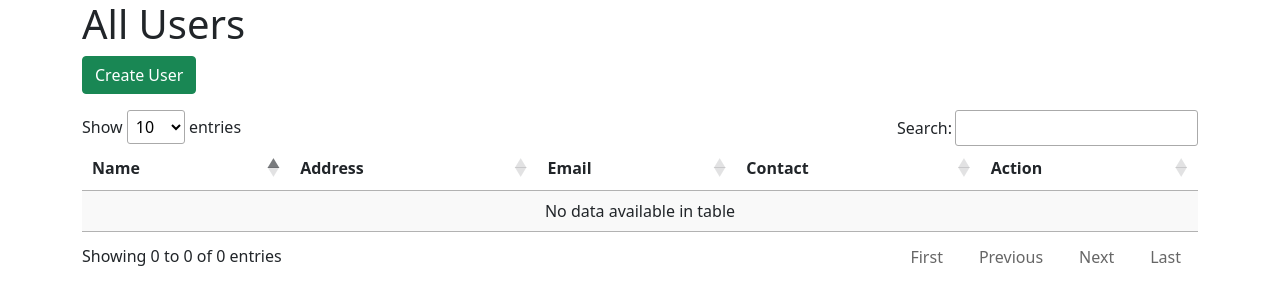
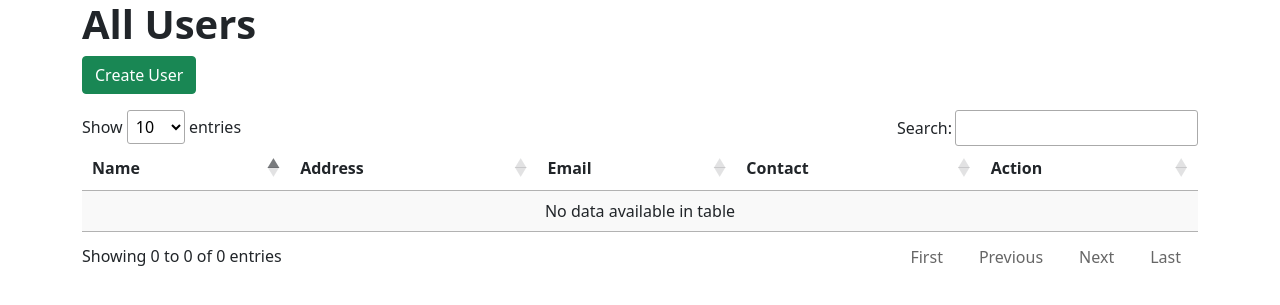
Before and after one commit to radhikaaccubits/Boilerplate-Python-Accubits, a Python web app: template {{cookiecutter.project_slug}}/{{cookiecutter.project_slug}}/templates/users/userlist.html in a window 1280 px wide. Shown: the top 305 px of the page. Run offline with Jinja, Linux system fonts and the light colour scheme; the template is opened without the code that fills it, so the values that code supplies are empty; some libraries are stand-ins or nearby versions.

Commit message:
Heading in userlist

```diff
--- a/cookiecutter.json
+++ b/cookiecutter.json
@@ -2,5 +2,6 @@
   "project_name": "Basic Django Project",
   "project_slug": "{{ cookiecutter.project_name.lower()|replace(' ', '_')|replace('-', '_')|replace('.', '_')|trim() }}",
   "description": "This includes basic django applications!",
-  "author_name": "First and Last Name"
+  "author_name": "First and Last Name",
+  "heading_colour": "black"
 }
--- a/{{cookiecutter.project_slug}}/{{cookiecutter.project_slug}}/templates/users/userlist.html
+++ b/{{cookiecutter.project_slug}}/{{cookiecutter.project_slug}}/templates/users/userlist.html
@@ -11,7 +11,7 @@
     <div class="container">
         <div class="row">
             <div class="col-sm-12">
-                <h2 class="display-6">All Users</h2>
+                <h2 class="display-6" style="color:{{cookiecutter.heading_colour}};font-weight:bold;">{{cookiecutter.project_name}} All Users</h2>
                 <a href="" class="btn btn-success">Create User</a>
                 <div class="table-responsive mt-3">
                     <table class="display" id="tbldata" style="width:100%">
```
